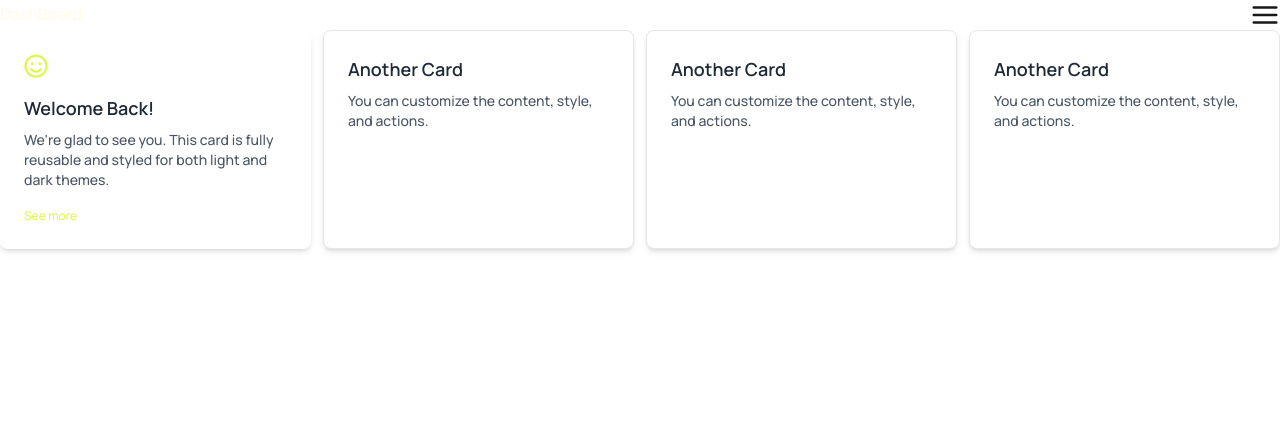
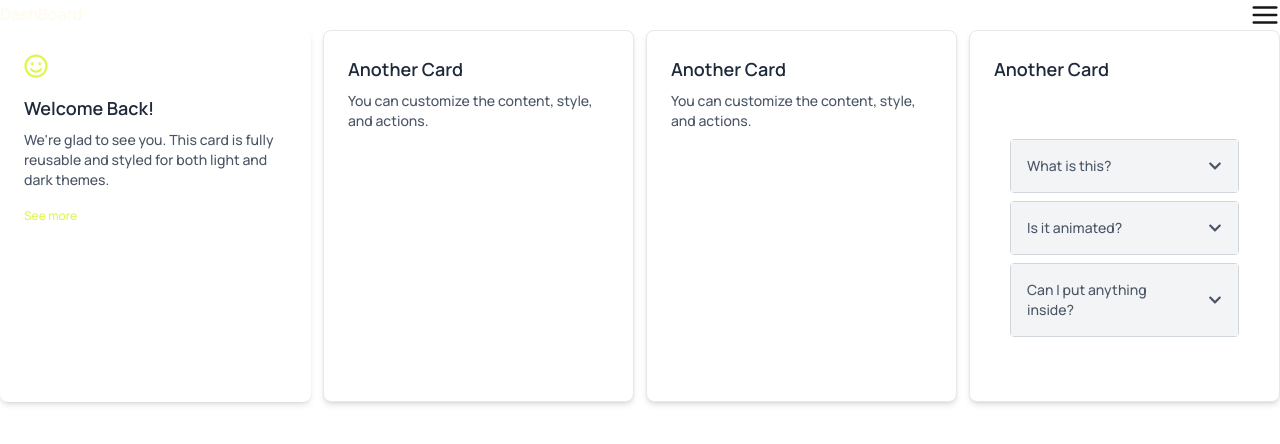
Before and after one commit to xircarstudio/crypto-proj, a React (Vite) app: page /dashboard in a window 1280 px wide. Shown: the top 444 px of the page. Built offline with nearby package versions, Linux system fonts and the light colour scheme; a web font is replaced by a local one.

Commit message:
Accordion

```diff
--- /dev/null
+++ b/src/components/ui/Accordion.jsx
@@ -0,0 +1,32 @@
+import React, { useState } from "react";
+import { FaChevronDown, FaChevronUp } from "react-icons/fa";
+
+export default function Accordion({ title, children, defaultOpen = false }) {
+  const [isOpen, setIsOpen] = useState(defaultOpen);
+
+  return (
+    <div className="w-full rounded border border-gray-300 dark:border-gray-700 mb-2">
+      <button
+        onClick={() => setIsOpen(!isOpen)}
+        className="w-full flex justify-between items-center p-4 bg-gray-100 dark:bg-gray-800 text-left"
+      >
+        <span className="font-medium">{title}</span>
+        <span className="ml-4 text-gray-600 dark:text-gray-300">
+          {isOpen ? <FaChevronUp /> : <FaChevronDown />}
+        </span>
+      </button>
+
+      <div
+        className={`transition-all duration-300 overflow-hidden ${
+          isOpen ? "max-h-screen p-4 pt-0" : "max-h-0 p-0"
+        }`}
+      >
+        {isOpen && (
+          <div className="text-sm text-gray-700 dark:text-gray-300">
+            {children}
+          </div>
+        )}
+      </div>
+    </div>
+  );
+}
--- a/src/pages/dashboard/dashboard/Dashboard.jsx
+++ b/src/pages/dashboard/dashboard/Dashboard.jsx
@@ -1,6 +1,7 @@
 import React from "react";
 import Card from "../../../components/ui/Card";
 import { FaRegSmile } from "react-icons/fa";
+import Accordion from "../../../components/ui/Accordion";
 
 const Dashboard = () => {
   return (
@@ -34,7 +35,19 @@ const Dashboard = () => {
         title="Another Card"
         className="border border-gray-200 dark:border-gray-700"
       >
-        You can customize the content, style, and actions.
+        <div className="max-w-md mx-auto mt-10 p-4">
+          <Accordion title="What is this?">
+            This is a reusable accordion built with React and Tailwind CSS.
+          </Accordion>
+
+          <Accordion title="Is it animated?">
+            Yes! The open/close animation uses Tailwind's transition utilities.
+          </Accordion>
+
+          <Accordion title="Can I put anything inside?">
+            Absolutely. You can include text, images, links—anything valid JSX.
+          </Accordion>
+        </div>
       </Card>
     </div>
   );
```
